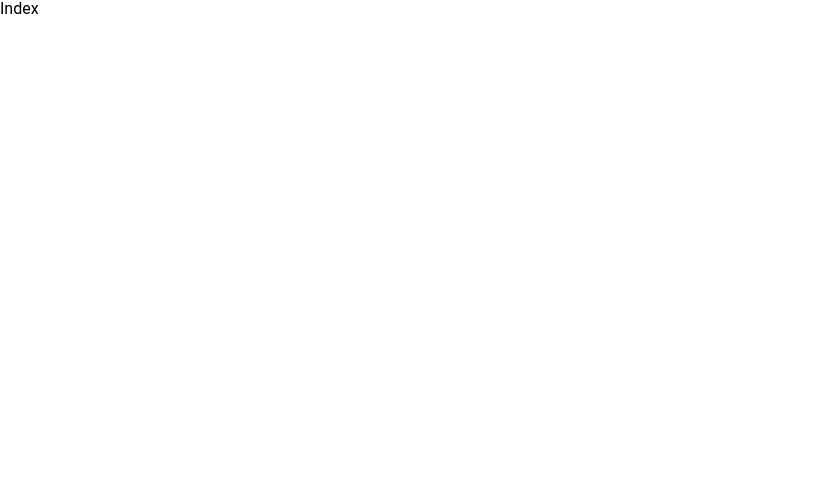
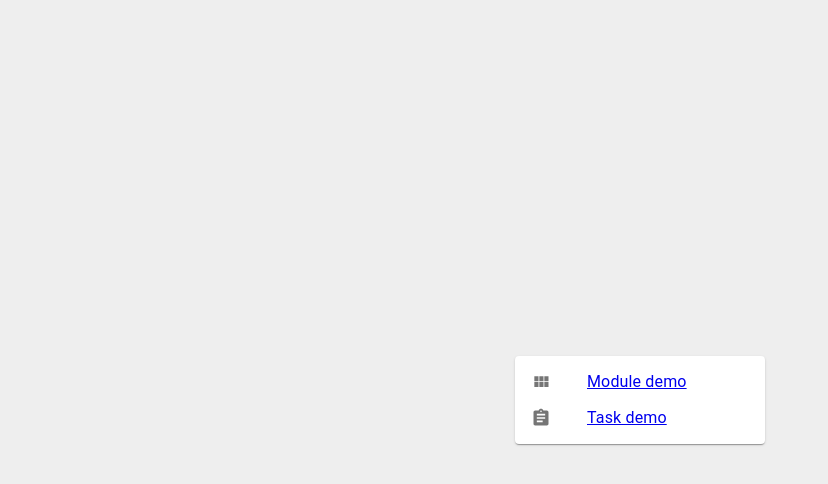
Before and after one commit to alex-golovanov/edu-proto-module, a React app: page / in a window 1280 px wide. Shown: the whole page, without its empty margins (0-828 px from the left). Built offline with nearby package versions, Linux system fonts and the light colour scheme.

Commit message:
Added index nav for demo selection

```diff
--- a/src/Module/index.js
+++ b/src/Module/index.js
@@ -1,6 +1,7 @@
 import React from 'react';
 import { NavLink, Route, Switch } from 'react-router-dom';
 
+import Avatar from '@material-ui/core/Avatar';
 import MenuIcon from '@material-ui/icons/Menu';
 import NotificationsIcon from '@material-ui/icons/Notifications';
 import ChatIcon from '@material-ui/icons/Chat';
@@ -50,7 +51,7 @@ export default function Module() {
                   <Button>Пропустить</Button>
                 </div>
                 <div className="sidenav">
-                  <IconButton><EmojiEmotionsIcon /></IconButton>
+                  <Avatar><EmojiEmotionsIcon /></Avatar>
                   <IconButton><NotificationsIcon /></IconButton>
                   <IconButton><ChatIcon /></IconButton>
                   <IconButton><SearchIcon /></IconButton>
--- a/src/Module/styles.scss
+++ b/src/Module/styles.scss
@@ -21,7 +21,6 @@
 
 .header {
   position: absolute;
-
   background: #ccc;
   width: 1200px;
   height: 100px;
--- a/src/index.js
+++ b/src/index.js
@@ -1,13 +1,67 @@
-import React from "react";
-import ReactDOM from "react-dom";
-import { BrowserRouter as Router, Route, Link, Switch } from "react-router-dom";
+import React from 'react';
+import ReactDOM from 'react-dom';
+import { BrowserRouter as Router, Route, NavLink, Switch } from 'react-router-dom';
 
-import Module from "./Module/";
-import Task from "./Task/";
+import Paper from '@material-ui/core/Paper';
+import MenuList from '@material-ui/core/MenuList';
+import MenuItem from '@material-ui/core/MenuItem';
+
+import { makeStyles } from '@material-ui/core/styles';
+import ViewModuleIcon from '@material-ui/icons/ViewModule';
+import AssignmentIcon from '@material-ui/icons/Assignment';
+import Typography from '@material-ui/core/Typography';
+import ListItemIcon from '@material-ui/core/ListItemIcon';
+
+import Module from './Module/';
+import Task from './Task/';
 
 import './normalize.css';
 import './styles.css';
-const Index = () => <div>Index</div>;
+
+const useStyles = makeStyles({
+  root: {
+    width: '100vw',
+    height: '100vh',
+    display: 'flex',
+    justifyContent: 'center',
+    background: '#eee'
+  },
+
+  menu: {
+    width: 250,
+    alignSelf: 'center',
+  }
+});
+
+const Index = () => {
+
+  const classes = useStyles();
+
+  return (
+    <div className={classes.root}>
+      <Paper className={classes.menu}>
+         <MenuList>
+           <MenuItem>
+             <ListItemIcon>
+               <ViewModuleIcon fontSize="small" />
+             </ListItemIcon>
+             <NavLink to="/module">
+              <Typography variant="inherit">Module demo</Typography>
+             </NavLink>
+           </MenuItem>
+           <MenuItem>
+             <ListItemIcon>
+               <AssignmentIcon fontSize="small" />
+             </ListItemIcon>
+             <NavLink to="/task">
+              <Typography variant="inherit">Task demo</Typography>
+             </NavLink>
+           </MenuItem>
+         </MenuList>
+       </Paper>
+    </div>
+  )
+};
 
 const App = () => (
   <Router>
@@ -15,7 +69,7 @@ const App = () => (
         <Switch>
           <Route exact path="/" component={Index} />
           <Route path="/module/:step?" component={Module} />
-          <Route path="/task" component={Task} />
+          <Route path="/task/:step?" component={Task} />
         </Switch>
       </div>
   </Router>
```
